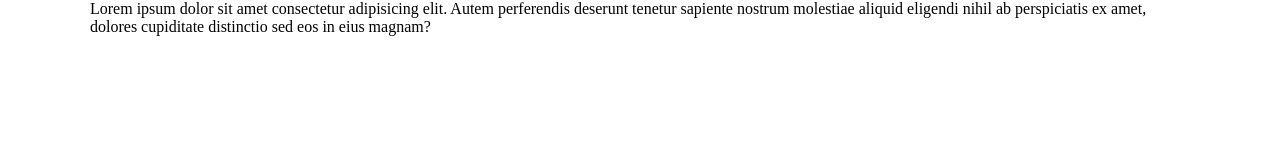
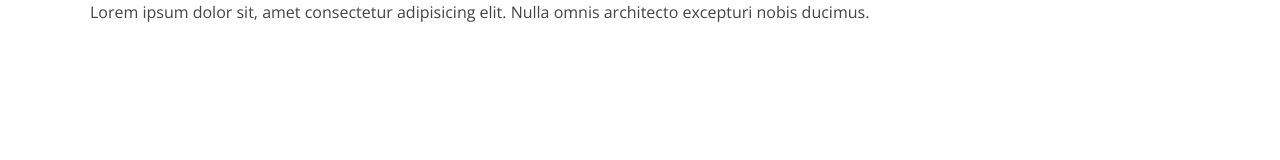
Before and after one commit to Afruza-bit/git-fundamentals, a plain HTML site: page frontend dasturlash/ansormed/index.html in a window 1280 px wide. Drawn offline with nearby package versions, Linux system fonts and the light colour scheme.

Commit message:
add global text styles.

```diff
--- a/frontend dasturlash/ansormed/css/styles.css
+++ b/frontend dasturlash/ansormed/css/styles.css
@@ -6,6 +6,11 @@
 body {
 padding: 0%;
 margin: 0%;
+font-family: "Open Sans", "Arial", "sans-serif";
+font-size: 16px;
+line-height: 1.5;
+background-color: #fff;
+color: #444;
 }
 
 
@@ -17,4 +22,3 @@ margin: 0%;
   padding-right: 30px;
   margin-left: auto;
   margin-right: auto;
-}
--- a/frontend dasturlash/ansormed/index.html
+++ b/frontend dasturlash/ansormed/index.html
@@ -4,13 +4,18 @@
   <meta charset="UTF-8">
   <meta name="viewport" content="width=device-width, initial-scale=1.0">
   <title>Ansormed</title>
+  <link rel="preconnect" href="https://fonts.googleapis.com">
+<link rel="preconnect" href="https://fonts.gstatic.com" crossorigin>
+<link href="https://fonts.googleapis.com/css2?family=Open+Sans:wght@700&family=Open+Sans:wght@400;600;700&display
+=swap" rel="stylesheet">
 
 
   <link rel="stylesheet" href="css/normalize.css">
   <link rel="stylesheet" href="css/styles.css">
 </head>
 <body>
-  <div class="container">Lorem ipsum dolor sit amet consectetur adipisicing elit. Autem perferendis deserunt tenetur sapiente nostrum molestiae aliquid eligendi nihil ab perspiciatis ex amet, dolores cupiditate distinctio sed eos in eius magnam?</div>
+  <div class="container">Lorem ipsum dolor sit, amet consectetur adipisicing elit. Nulla omnis architecto excepturi nobis ducimus.</div>
+
 
 </body>
 </html>
```
Also changed, not shown: 2 other files.
